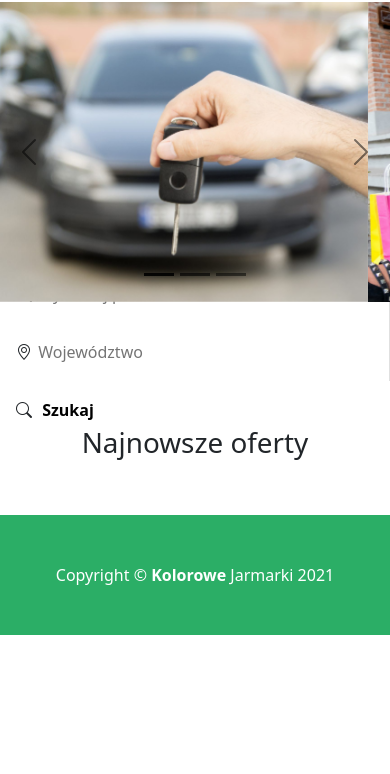
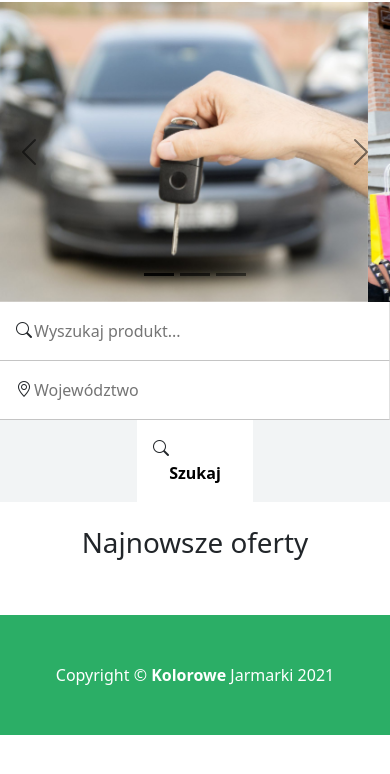
Before and after one commit to narutoziak/kolorowe-jarmarki, a plain HTML site: page index.html in a window 390 px wide. Shown: the part 68-842 px from the top of the page. Drawn offline with nearby package versions, Linux system fonts and the light colour scheme; no server answers.

Commit message:
RWD search inputs

```diff
--- a/css/main.css
+++ b/css/main.css
@@ -145,12 +145,28 @@
 }
 
 @media screen and (max-width:768px){
+    .search--items{
+        height: unset;
+    }
     .search--items form{
         display: flex;
         flex-direction: column;
     }
-    .input-container{
+    .search--items form input{
         width: 100%;
+    }
+
+    .search--item{
+        width: 100%;
+    }
+
+    .input-container:not(:last-of-type){
+        display: flex;
+        justify-content: center;
+        width: 100%;
+    }
+    .input-container:not(:last-of-type){
+        border-bottom: .2px solid rgb(196, 196, 196);
     }
 }
 
```
